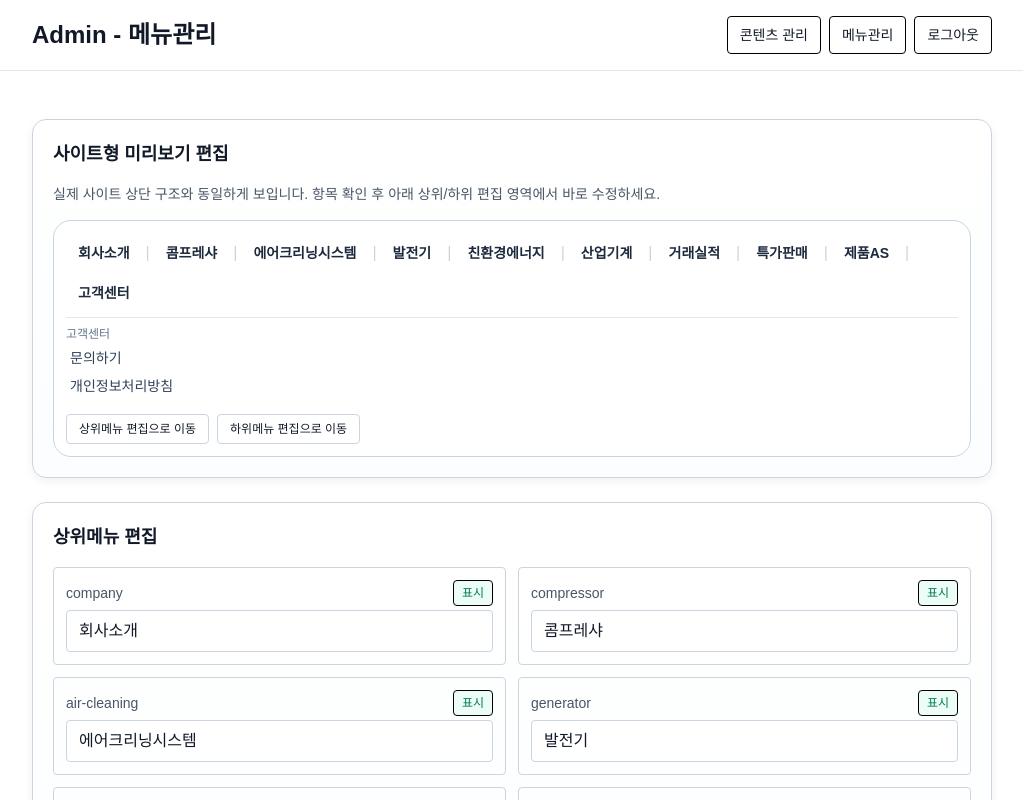
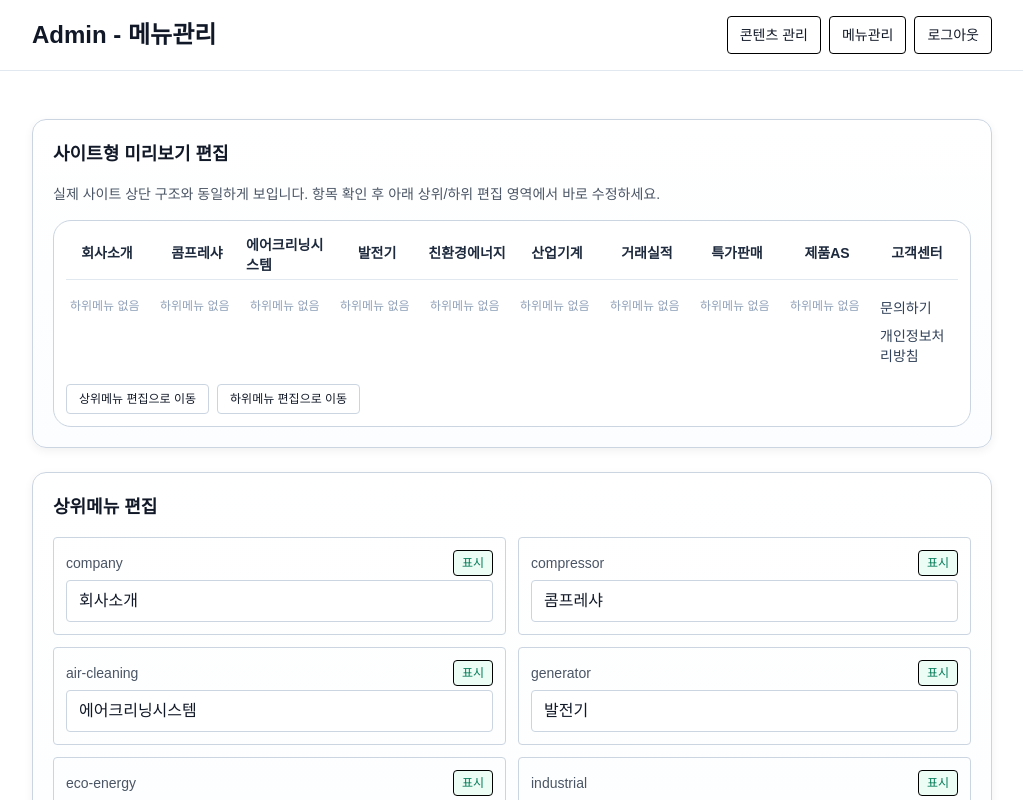
Before and after one commit to gyubot17-stack/mart-web, a Next.js app: page /admin/menu in a window 1280 px wide. Shown: the top 800 px of the page, without its empty margins (128-1151 px from the left). Built offline with nearby package versions, Linux system fonts and the light colour scheme; no server answers.

Commit message:
ux(menu): align preview submenu columns under each top menu with dynamic spacing

```diff
--- a/src/app/admin/menu/page.tsx
+++ b/src/app/admin/menu/page.tsx
@@ -198,24 +198,33 @@ export default function AdminMenuPage() {
           <p className="text-sm text-gray-600">실제 사이트 상단 구조와 동일하게 보입니다. 항목 확인 후 아래 상위/하위 편집 영역에서 바로 수정하세요.</p>
 
           <div className="border rounded-lg p-3 bg-white space-y-2">
-            <div className="flex flex-wrap items-center gap-0 border-b border-slate-200 pb-1">
-              {sections.filter((sec) => menuVisibility[sec.key] !== false).map((sec, idx, arr) => (
-                <div key={`preview-top-${sec.key}`} className="flex items-center">
-                  <span className="h-10 px-3 inline-flex items-center text-sm font-semibold text-slate-800">{menuLabels[sec.key] ?? sec.label}</span>
-                  {idx < arr.length - 1 ? <span className="px-1 text-slate-300">|</span> : null}
+            {(() => {
+              const visibleSections = sections.filter((sec) => menuVisibility[sec.key] !== false)
+              return (
+                <>
+                  <div
+                    className="grid gap-x-2 border-b border-slate-200 pb-1"
+                    style={{ gridTemplateColumns: `repeat(${Math.max(visibleSections.length, 1)}, minmax(0, 1fr))` }}
+                  >
+                    {visibleSections.map((sec) => (
+                      <div key={`preview-top-${sec.key}`} className="min-w-0">
+                        <span className="h-10 w-full inline-flex items-center justify-center text-sm font-semibold text-slate-800">{menuLabels[sec.key] ?? sec.label}</span>
                       </div>
                     ))}
                   </div>
 
-            <div className="grid md:grid-cols-2 gap-3">
-              {sections.filter((sec) => menuVisibility[sec.key] !== false).map((sec) => {
+                  <div
+                    className="grid gap-x-2 gap-y-2 pt-2"
+                    style={{ gridTemplateColumns: `repeat(${Math.max(visibleSections.length, 1)}, minmax(0, 1fr))` }}
+                  >
+                    {visibleSections.map((sec) => {
                       const rows = (submenus[sec.key] || []).filter((row) => row.visible !== false)
-                if (rows.length === 0) return null
                       return (
-                  <div key={`preview-sub-${sec.key}`} className="space-y-1">
-                    <p className="text-xs text-slate-500">{menuLabels[sec.key] ?? sec.label}</p>
+                        <div key={`preview-sub-${sec.key}`} className="space-y-1 min-w-0">
                           <div className="flex flex-col items-start gap-1">
-                      {rows.map((row, idx) => (
+                            {rows.length === 0 ? (
+                              <span className="px-1 py-0.5 text-xs text-slate-400">하위메뉴 없음</span>
+                            ) : rows.map((row, idx) => (
                               <div key={`preview-row-${sec.key}-${idx}`} className="flex items-center">
                                 <span className="px-1 py-0.5 text-sm text-slate-700">{row.label}</span>
                               </div>
@@ -225,6 +234,9 @@ export default function AdminMenuPage() {
                       )
                     })}
                   </div>
+                </>
+              )
+            })()}
 
             <div className="flex items-center gap-2 pt-2">
               <a href="#parent-editor" className="px-3 py-1.5 text-xs rounded border">상위메뉴 편집으로 이동</a>
```
Lines whose indentation alone changed are shown as unchanged.
